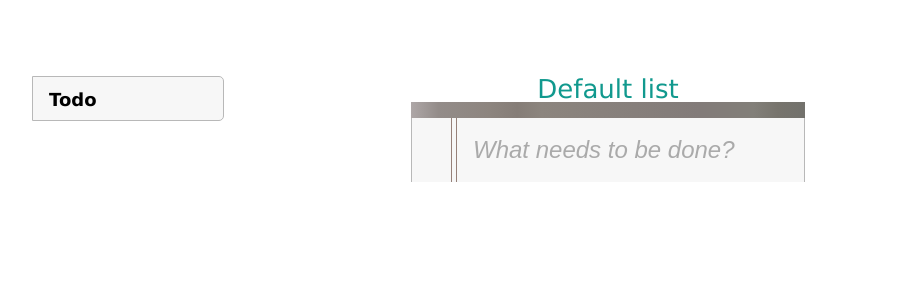
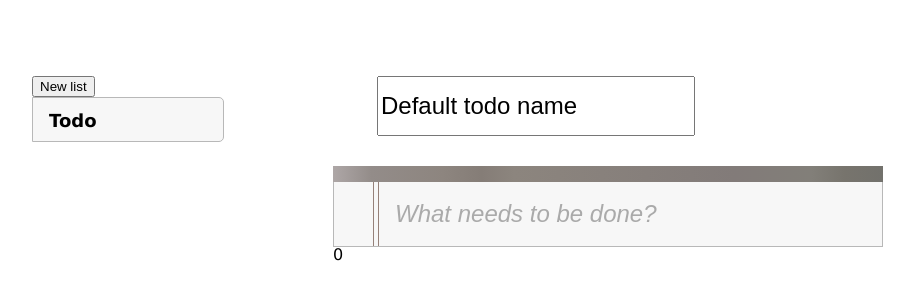
Before and after one commit to Shayol/vue-todo-list, a Vue app: page / in a window 1280 px wide. Shown: the part 124-424 px from the top of the page, without its empty margins (128-1042 px from the left). Built offline with nearby package versions, Linux system fonts and the light colour scheme.

Commit message:
add Listitem component into newlist component

```diff
--- a/src/App.vue
+++ b/src/App.vue
@@ -2,6 +2,7 @@
   <div id="app">
     <div class="container page">
       <ul class="page__sidebar list">
+        <button class="list__new-list" @click="makeNewList">New list</button>
         <router-link v-for="list in lists" v-bind:key="list.listId" class="list__link" :to="{ name: 'ListItem', params: { listId: list.listId}}" tag="li">
             {{list.name}}
         </router-link>
@@ -37,6 +38,11 @@ export default {
   },
   components: {
     ListItem
+  },
+  methods: {
+    makeNewList: function() {
+      this.$router.push("/");
+    }
   }
 };
 </script>
--- a/src/Store.js
+++ b/src/Store.js
@@ -1,4 +1,7 @@
 export default {
+    makeNewList: function (list) {
+        this.lists.push(list);
+    },
     findList: function (id) {
         return this.lists.find(el => el.listId == id);
     },
--- a/src/components/ListItem.vue
+++ b/src/components/ListItem.vue
@@ -33,10 +33,12 @@ import Store from "@/Store.js";
 
 export default {
   name: "ListItem",
+  props: ["newList"],
   data: function() {
     return {
       list: {},
       editing: false,
+      new: false,
       name: ""
     };
   },
@@ -46,12 +48,14 @@ export default {
   },
   created() {
     this.list = this.findList(this.$route.params.listId);
-    this.name = this.list.name;
+    this.populateData();
   },
   watch: {
     $route(to, from) {
       this.list = this.findList(to.params.listId); // https://router.vuejs.org/guide/essentials/dynamic-matching.html#reacting-to-params-changes react to route changes... when navigating the same component instance will be reused - lifecycle hooks of the component will not be called
-      this.name = this.list.name;
+      // this.name = this.list.name;
+      // this.editing = this.list.editing;
+      this.populateData();
     }
   },
   methods: {
@@ -59,14 +63,28 @@ export default {
       this.id = Number(id);
       return Store.findList(this.id);
     },
-    // createTodo: function(title) {
-    //   Store.addTodo(this.id, title);
-    // },
+    populateData: function() {
+      if (this.list) {
+        this.name = this.list.name;
+      } else {
+        this.list = this.newList;
+        this.name = this.list.name;
+        this.editing = this.list.editing;
+        this.new = true;
+      }
+    },
     editList: function() {
+      if (this.new) {
+        Store.makeNewList(this.list);
+        this.new = false;
+      }
       Store.editList(this.list.listId, this.name);
       this.editing = !this.editing;
     },
     deleteList: function() {
+      if (this.new) {
+        return;
+      }
       Store.deleteTodo(this.listId);
     }
   },
--- a/src/components/NewList.vue
+++ b/src/components/NewList.vue
@@ -1,28 +1,27 @@
 <template>
   <div class="new-list">
-      <h2 class="list__name">
-        {{newList.name}}
-    </h2>
-   <Input v-bind:list="newList"/>
+      <ListItem v-bind:new-list="newList" />
   </div>
 </template>
 
 <script>
 // @ is an alias to /src
-import Input from "@/components/Input.vue";
+import ListItem from "@/components/ListItem.vue";
 
 export default {
   name: "NewList",
   data: function() {
     return {
       newList: {
-        name: "Default list",
+        name: "Default todo name",
+        editing: true,
+        listId: new Date().getTime(),
         todos: []
       }
     };
   },
   components: {
-    Input
+    ListItem
   }
 };
 </script>
```
